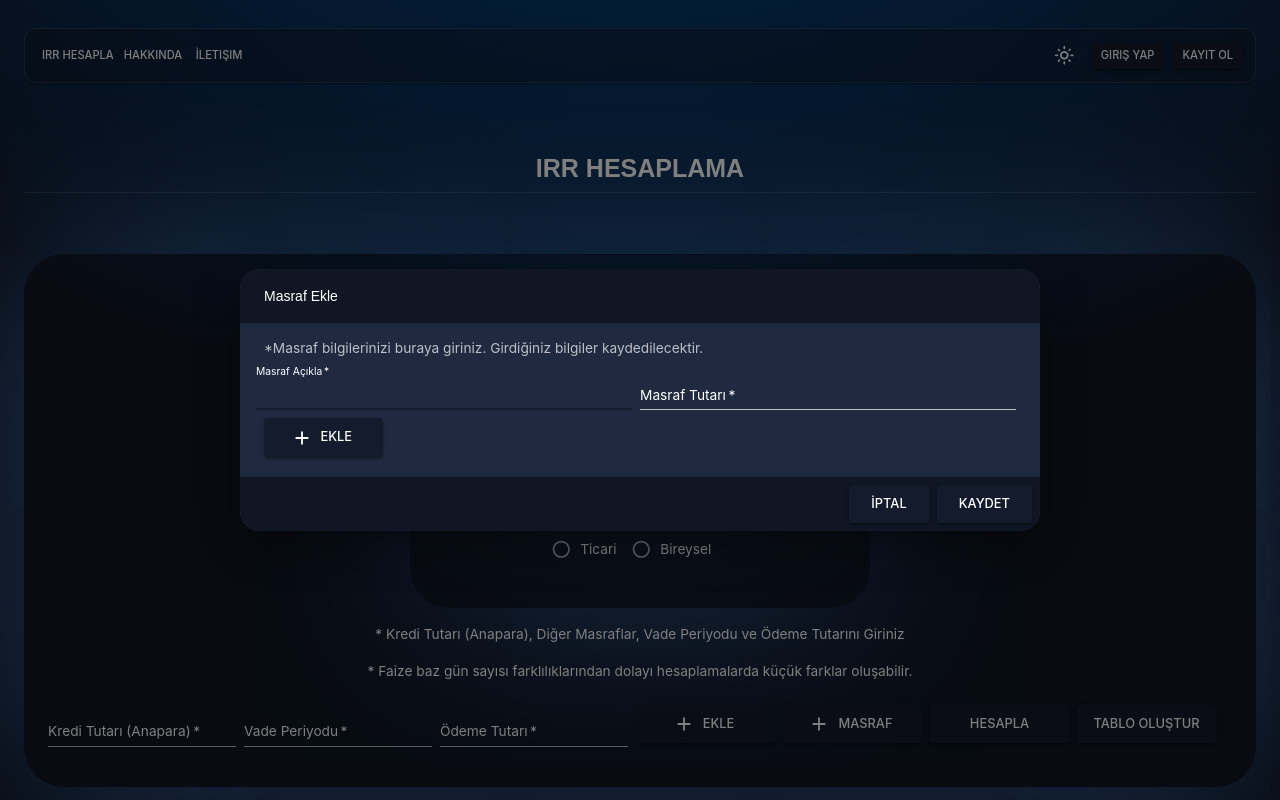
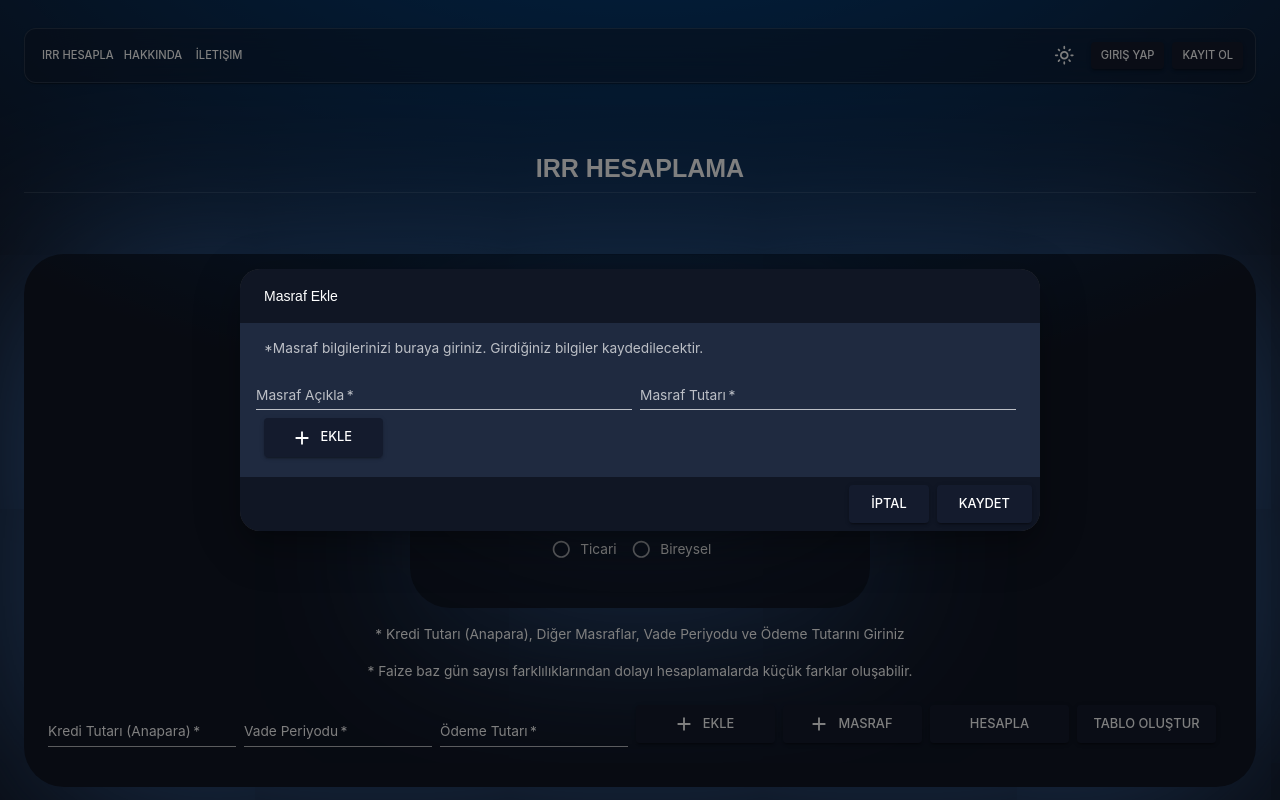
Before and after one commit to haticekatranciakgul/test.kredi-maliyeti-hesaplama, a React (Create React App) app: page /calculate in a window 1280 px wide. Both pictures are taken after a click on the button "MASRAF". Shown: the top 800 px of the page. Built offline with nearby package versions, Linux system fonts and the light colour scheme.

Commit message:
Add modal expenses logic

```diff
--- a/src/Components/ExpenseModal.js
+++ b/src/Components/ExpenseModal.js
@@ -13,6 +13,10 @@ import AddIcon from "@mui/icons-material/Add";
 import { ThemeProvider, useTheme } from "@mui/material";
 import CssBaseline from "@mui/material/CssBaseline";
 import { ColorModeContext } from "../theme";
+import axios from "axios";
+
+
+import { setExpenses } from '../Redux/expensesSlice'; // Redux aksiyonunu import ediyoruz
 
 
 
@@ -22,6 +26,8 @@ export default function FormDialog() {
     const [rows, setRows] = useState([{ text: '', amount: '' }]); // Dinamik form satırları için state
     const theme = useTheme();
     const colorMode = useContext(ColorModeContext);
+   // const expenses = useSelector(state => state.expenses.expenses); // Redux store'dan veriyi al
+
 
     const handleClose = () => {
         dispatch(closeModal()); // Modal'ı kapa
@@ -37,109 +43,73 @@ export default function FormDialog() {
         setRows(newRows); // İlgili satırı güncelle
     };
 
+    const handleSave = async () => {
+        const expenses = rows.map(row => ({
+            title: row.text,
+            amount: parseFloat(row.amount),
+        }));
+        dispatch(setExpenses(expenses));
+
+        console.log("expenses", expenses)
+
+        try {
+            // const response = await axios.post('https://credit-irr.vercel.app/api/v1/credits/create/irr', { expenses });
+            // console.log('Veri başarıyla gönderildi:', response.data);
+            handleClose(); // Modalı kapat
+        } catch (error) {
+            console.error('Hata:', error);
+        }
+    };
+
     return (
         <ColorModeContext.Provider value={colorMode}>
             <ThemeProvider theme={theme}>
                 <CssBaseline />
-                <React.Fragment>
-                    <Dialog
-                        open={open}
-                        onClose={handleClose}
-                        PaperProps={{
+                <Dialog open={open} onClose={handleClose} PaperProps={{
                     component: 'form',
-                            onSubmit: (event) => {
-                                event.preventDefault();
-                                const formData = new FormData(event.currentTarget);
-                                const formJson = Object.fromEntries(formData.entries());
-                                const email = formJson.email;
-                                console.log(email);
-                                handleClose();
-                            },
                     sx: {
-                                width: '800px', // Dialog genişliği
-                                maxWidth: '80%', // Maksimum genişlik (responsive için)
+                        width: '800px',
+                        maxWidth: '80%',
                         borderRadius: "20px"
                     },
-                        }}
-                    >
+                }}>
                     <DialogTitle sx={{
                         backgroundColor: (theme) => theme.palette.mode === 'light' ? '#4d6eb1ad' : '#101624',
                     }}>Masraf Ekle</DialogTitle>
-                        <DialogContent
-                         sx={{
+                    <DialogContent sx={{
                         backgroundColor: (theme) => theme.palette.mode === 'light' ? '#d3daee' : '#1F2A40',
                     }}>
-                            <DialogContentText sx={{ marginBottom: '2%', marginTop:"2%" }}>
+                        <DialogContentText sx={{ marginBottom: '2%', marginTop: "2%" }}>
                             *Masraf bilgilerinizi buraya giriniz. Girdiğiniz bilgiler kaydedilecektir.
                         </DialogContentText>
+                        {/* {expenses.map((expense, index) => (
+                            <div key={index}>
+                                <p>{expense.title}: {expense.amount}</p>
+                            </div>
+                        ))} */}
 
-                            <Grid container spacing={1} columns={12} >
+                        <Grid container spacing={1} columns={12}>
                             {rows.map((row, index) => (
                                 <Grid container spacing={1} columns={10} key={index}>
-
                                     <Grid item md={5}>
                                         <TextField
-                                                autoFocus
                                             required
-                                                id="name"
-                                                name="text"
                                             label="Masraf Açıkla"
-                                                type="text"
                                             fullWidth
                                             variant="standard"
                                             value={row.text}
                                             onChange={(e) => handleInputChange(index, 'text', e.target.value)}
-                                                inputProps={{
-
-                                                    style: { color: (theme) => theme.palette.mode === 'light' ? '#a1a4ab' : '#5e5b54', }
-                                                }}
-                                                InputLabelProps={{
-                                                    style: { color: (theme) => theme.palette.mode === 'light' ? '#a1a4ab' : '#5e5b54', },
-                                                }}
-                                                sx={{
-                                                    '& .MuiInputBase-input': {
-                                                        color: (theme) => theme.palette.mode === 'light' ? '#5e5b54' : '#5e5b54',
-                                                    },
-                                                    '& .MuiInputLabel-root': {
-                                                        color: (theme) => theme.palette.mode === 'light' ? '#5e5b54' : '#ffffff',
-                                                    }, '& .MuiInputLabel-root.Mui-focused': {
-                                                        color: (theme) => theme.palette.mode === 'light' ? '#5e5b54' : '#ffffff',
-                                                    },
-                                                }}
                                         />
                                     </Grid>
                                     <Grid item md={5}>
-                                            <TextField fullWidth variant="standard"
+                                        <TextField
                                             required
                                             label="Masraf Tutarı"
-                                                onChange={(e) => {
-                                                    const value = e.target.value;
-
-                                                    // Sadece sayıları kabul et
-                                                    if (/^\d*\.?\d*$/.test(value)) {
-                                                        e.target.value = value;
-                                                    } else {
-                                                        e.target.value = value.replace(/\D/g, ''); // Sayı olmayan karakterleri sil
-                                                    }
-                                                }}
-                                                inputProps={{
-                                                    inputMode: 'numeric',
-                                                    pattern: '[0-9]*',
-                                                    style: { color: (theme) => theme.palette.mode === 'light' ? '#a1a4ab' : '#5e5b54', }
-                                                }}
-                                                InputLabelProps={{
-                                                    style: { color: (theme) => theme.palette.mode === 'light' ? '#a1a4ab' : '#5e5b54', },
-                                                }}
-                                                sx={{
-                                                    '& .MuiInputBase-input': {
-                                                        color: (theme) => theme.palette.mode === 'light' ? '#5e5b54' : '#5e5b54',
-                                                    },
-                                                    '& .MuiInputLabel-root': {
-                                                        color: (theme) => theme.palette.mode === 'light' ? '#5e5b54' : '#ffffff',
-                                                    }, '& .MuiInputLabel-root.Mui-focused': {
-                                                        color: (theme) => theme.palette.mode === 'light' ? '#5e5b54' : '#ffffff',
-                                                    },
-                                                }}
+                                            fullWidth
+                                            variant="standard"
+                                            value={row.amount}
+                                            onChange={(e) => handleInputChange(index, 'amount', e.target.value)}
+                                            type="number"
                                         />
                                     </Grid>
                                 </Grid>
@@ -152,15 +122,13 @@ export default function FormDialog() {
                                     size="large"
                                     color="primary"
                                     onClick={handleAddRow}
-
                                 >
                                     EKLE
                                 </Button>
                             </Grid>
                         </Grid>
                     </DialogContent>
-                        <DialogActions
-                        sx={{
+                    <DialogActions sx={{
                         backgroundColor: (theme) => theme.palette.mode === 'light' ? '#4d6eb1ad' : '#101624',
                     }}>
                         <Button
@@ -168,7 +136,6 @@ export default function FormDialog() {
                             size="large"
                             color="primary"
                             onClick={handleClose}
-
                         >
                             İptal
                         </Button>
@@ -176,19 +143,13 @@ export default function FormDialog() {
                             variant="contained"
                             size="large"
                             color="primary"
-                                type="submit"
-
+                            onClick={handleSave}
                         >
                             Kaydet
                         </Button>
-                            {/* <Button onClick={handleClose}>İptal</Button>
-                                <Button type="submit">Kaydet</Button> */}
                     </DialogActions>
                 </Dialog>
-                </React.Fragment>
             </ThemeProvider>
         </ColorModeContext.Provider>
-
-
     );
 }
--- a/src/Pages/Calculate.js
+++ b/src/Pages/Calculate.js
@@ -175,7 +175,7 @@ function Calculate() {
                 <Grid container spacing={2}>
                     <Grid item xs={12} sx={{ alignItems: "center", display: "flex", justifyContent: "center" }}>
                         <Box sx={{ display: 'flex', justifyContent: 'center', }}>
-                        HER ŞEY DAHİL YILLIK BİLEŞİK KREDİ MALİYETİNİZİ KOLAYCA HESAPLAYIN! YANILMAYIN!
+                            HER ŞEY DAHİL YILLIK BİLEŞİK KREDİ MALİYETİNİZİ KOLAYCA HESAPLAYIN! YANILMAYIN!
 
                         </Box>
                     </Grid>
--- /dev/null
+++ b/src/Redux/expensesSlice.js
@@ -0,0 +1,23 @@
+// redux/expensesSlice.js
+import { createSlice } from '@reduxjs/toolkit';
+
+const initialState = {
+    expenses: [],
+};
+
+const expensesSlice = createSlice({
+    name: 'expenses',
+    initialState,
+    reducers: {
+        addExpense: (state, action) => {
+            state.expenses.push(action.payload); // Yeni expense ekler
+        },
+        setExpenses: (state, action) => {
+            state.expenses = action.payload; // Expenses'ı set eder
+        },
+    },
+});
+
+export const { addExpense, setExpenses } = expensesSlice.actions;
+
+export default expensesSlice.reducer;
--- a/src/Redux/store.js
+++ b/src/Redux/store.js
@@ -2,7 +2,9 @@ import { configureStore } from '@reduxjs/toolkit';
 import creditReducer from './creditSlice';
 import formReducer from './formSlice';
 import dataReducer from './dataSlice';
-import modalReducer from './modalSlice'
+import modalReducer from './modalSlice';
+import expensesReducer from './expensesSlice';
+
 
 const store = configureStore({
   reducer: {
@@ -10,6 +12,8 @@ const store = configureStore({
     form: formReducer,
     data: dataReducer,
     modal: modalReducer,
+    expenses: expensesReducer,
+
   },
 });
 
```
Lines whose indentation alone changed are shown as unchanged.
